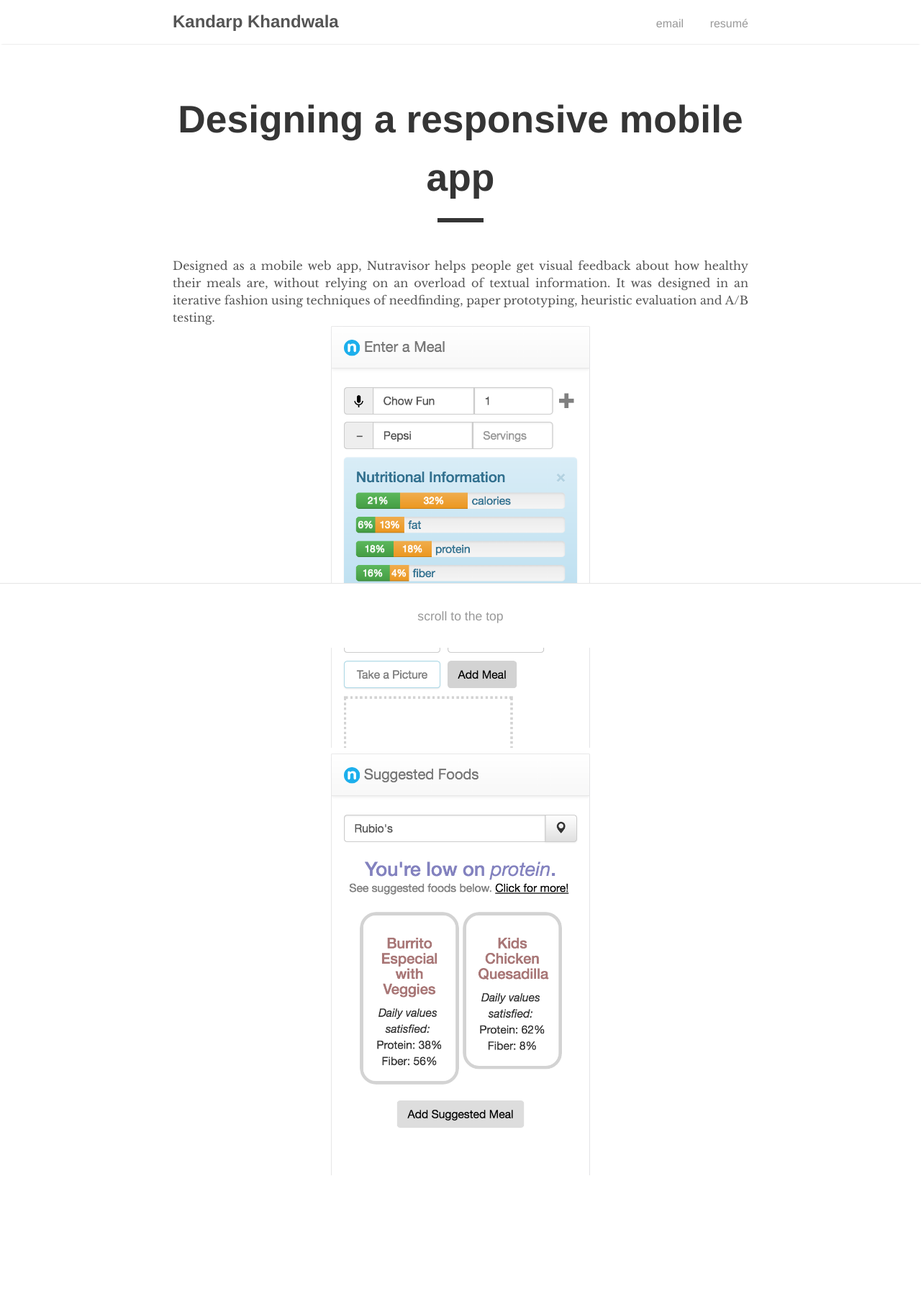
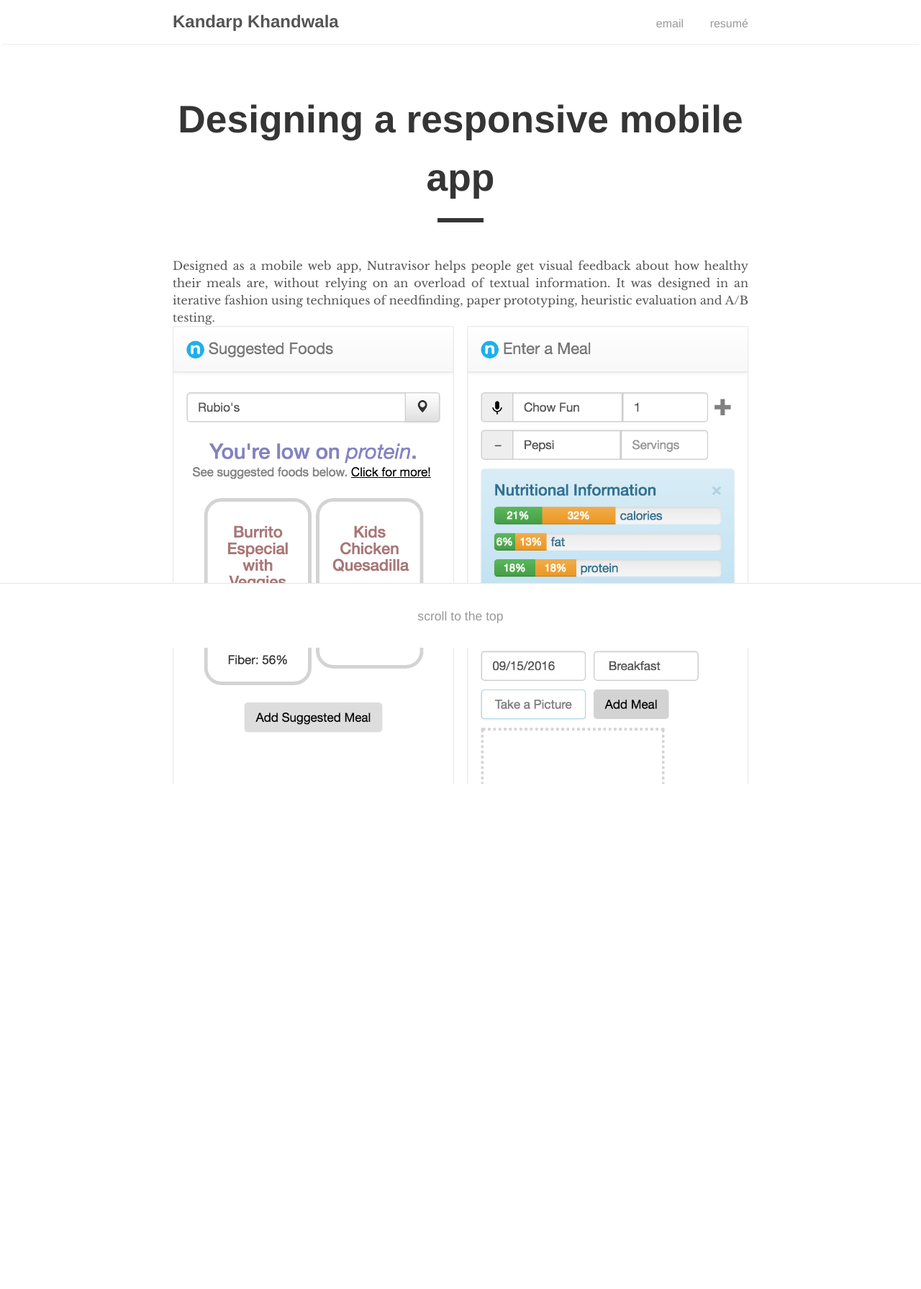
Before and after one commit to kandarpksk/kandarpksk.github.io, a Jekyll site: the page built from _posts/2018-01-27-nutravisor.md, in a window 1280 px wide. Shown: the whole page at 72% size. Built offline with Jekyll 4.4.1, drawn with Linux system fonts in a browser that asks for light colours; after the commit the page ends 1247 px from its top, so only the background shows below that.

Commit message:
Update 2018-01-27-nutravisor.md

```diff
--- a/_posts/2018-01-27-nutravisor.md
+++ b/_posts/2018-01-27-nutravisor.md
@@ -5,5 +5,5 @@ permalink: /nutravisor
 ---
 
 <!-- elaborate -->
-Designed as a mobile web app, Nutravisor helps people get visual feedback about how healthy their meals are, without relying on an overload of textual information. It was designed in an iterative fashion using techniques of needfinding, paper prototyping, heuristic evaluation and A/B testing. <img src="/assets/applied/log-a-meal.png" width="45%" /> <img src="/assets/applied/suggested-foods.png" width="45%" />
+Designed as a mobile web app, Nutravisor helps people get visual feedback about how healthy their meals are, without relying on an overload of textual information. It was designed in an iterative fashion using techniques of needfinding, paper prototyping, heuristic evaluation and A/B testing. <img src="/assets/applied/combined.png" />
 <!-- *home page* -->
```
